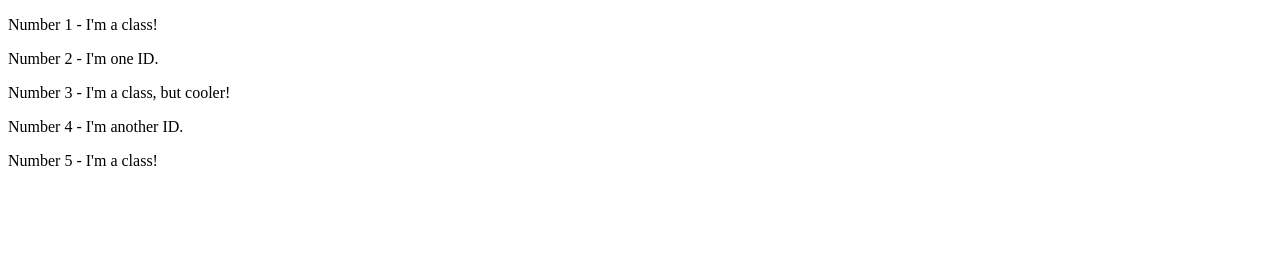
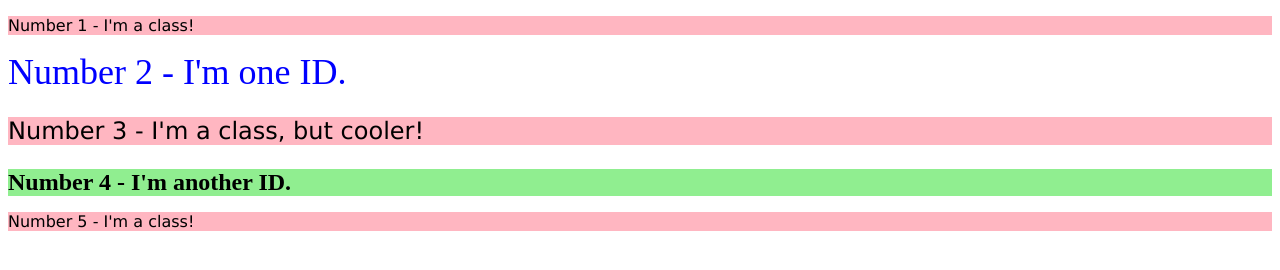
Before and after one commit to nnivera/css-exercises, a plain HTML site: page foundations/02-class-id-selectors/index.html in a window 1280 px wide. Drawn offline with Linux system fonts and the light colour scheme.

Commit message:
Added classes and id attributes in the style css file

```diff
--- a/foundations/02-class-id-selectors/index.html
+++ b/foundations/02-class-id-selectors/index.html
@@ -8,10 +8,10 @@
     <link rel="stylesheet" href="style.css">
   </head>
   <body>
-    <p>Number 1 - I'm a class!</p>
-    <div>Number 2 - I'm one ID.</div>
-    <p>Number 3 - I'm a class, but cooler!</p>
-    <div>Number 4 - I'm another ID.</div>
-    <p>Number 5 - I'm a class!</p>
+    <p class="fancy-background">Number 1 - I'm a class!</p>
+    <div id="fancy-blue">Number 2 - I'm one ID.</div>
+    <p class="fancy-background" id="fancy-font">Number 3 - I'm a class, but cooler!</p>
+    <div id="fancygreenbg"><strong>Number 4 - I'm another ID.</strong></div>
+    <p class="fancy-background">Number 5 - I'm a class!</p>
   </body>
 </html>
--- a/foundations/02-class-id-selectors/style.css
+++ b/foundations/02-class-id-selectors/style.css
@@ -1,21 +1,21 @@
 /*css file*/
 
-fancy-background{
-    background-color: 'lightpink';
+.fancy-background{
+    background-color: lightpink;
     font-family: Verdana, DejaVu Sans, Tahoma, sans-serif;
 }
 
-fancy-blue{
+#fancy-blue{
     color: blue;
     font-size: 36px;
 
 }
 
-fancy-font{
+#fancy-font{
     font-size: 24px;
 }
 
-fancygreenbg{
+#fancygreenbg{
     background-color: lightgreen;
     font-size: 24px;
 }
```
